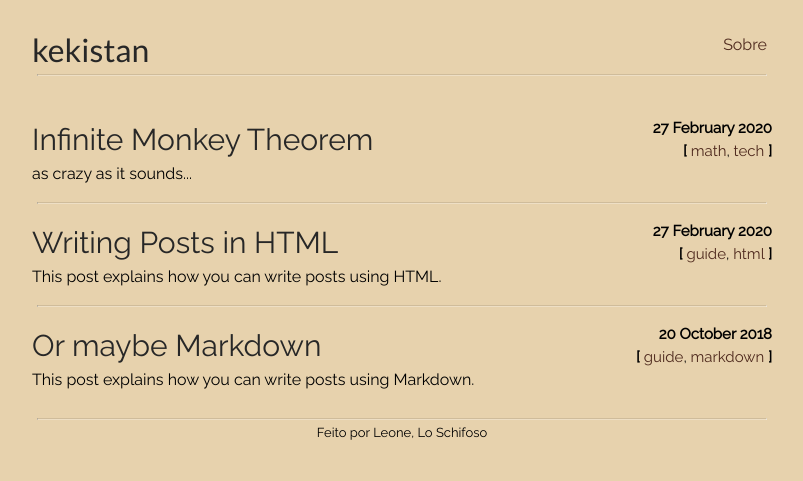
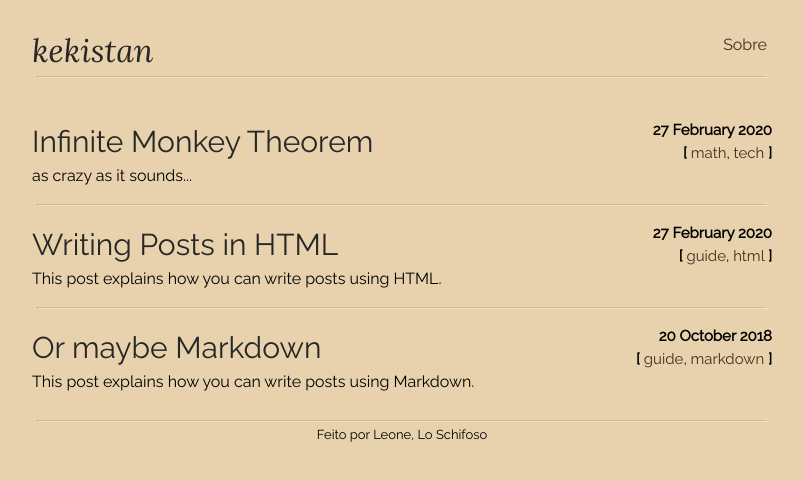
Before and after one commit to parchment-agoraphobia/parchment-agoraphobia.io, a Jekyll site: the page built from index.html, in a window 1280 px wide. Shown: the top 481 px of the page, without its empty margins (238-1041 px from the left). Built offline with Jekyll 4.4.1, drawn with Linux system fonts in a browser that asks for light colours.

Commit message:
Fonte lora

```diff
--- a/_includes/head.html
+++ b/_includes/head.html
@@ -18,7 +18,7 @@
 
     <meta name="description" content="{{ desc }}">
     <link href='https://fonts.googleapis.com/css2?family=Raleway:wght@200;400&display=swap' rel='stylesheet' type='text/css'>
-    <link href='https://fonts.googleapis.com/css2?family=Lato&display=swap' rel='stylesheet' type='text/css'>
+    <link href='https://fonts.googleapis.com/css2?family=Lora:ital@1&display=swap' rel='stylesheet' type='text/css'>
     <link rel="stylesheet" href="{{ sitedir }}css/main.css">
     <link rel="icon" type="image/ico" href="{{ favicon_location }}">
     <link rel="shortcut-icon" type="image/ico" href="{{ favicon_location }}">
--- a/css/main.scss
+++ b/css/main.scss
@@ -63,7 +63,7 @@ code {
 
     padding: 30px 0 20px 0;
     .site-title{
-        font-family: 'Lato';
+        font-family: 'Lora';
         font-size: 32px;
         color: #272727;
         display: inline-block;
@@ -100,7 +100,7 @@ code {
 // pages
 
 .page-title{
-    font-family: 'Lato';
+    font-family: 'Lora';
     text-align: center;
     font-size: xx-large;
     font-weight: bold;
```
